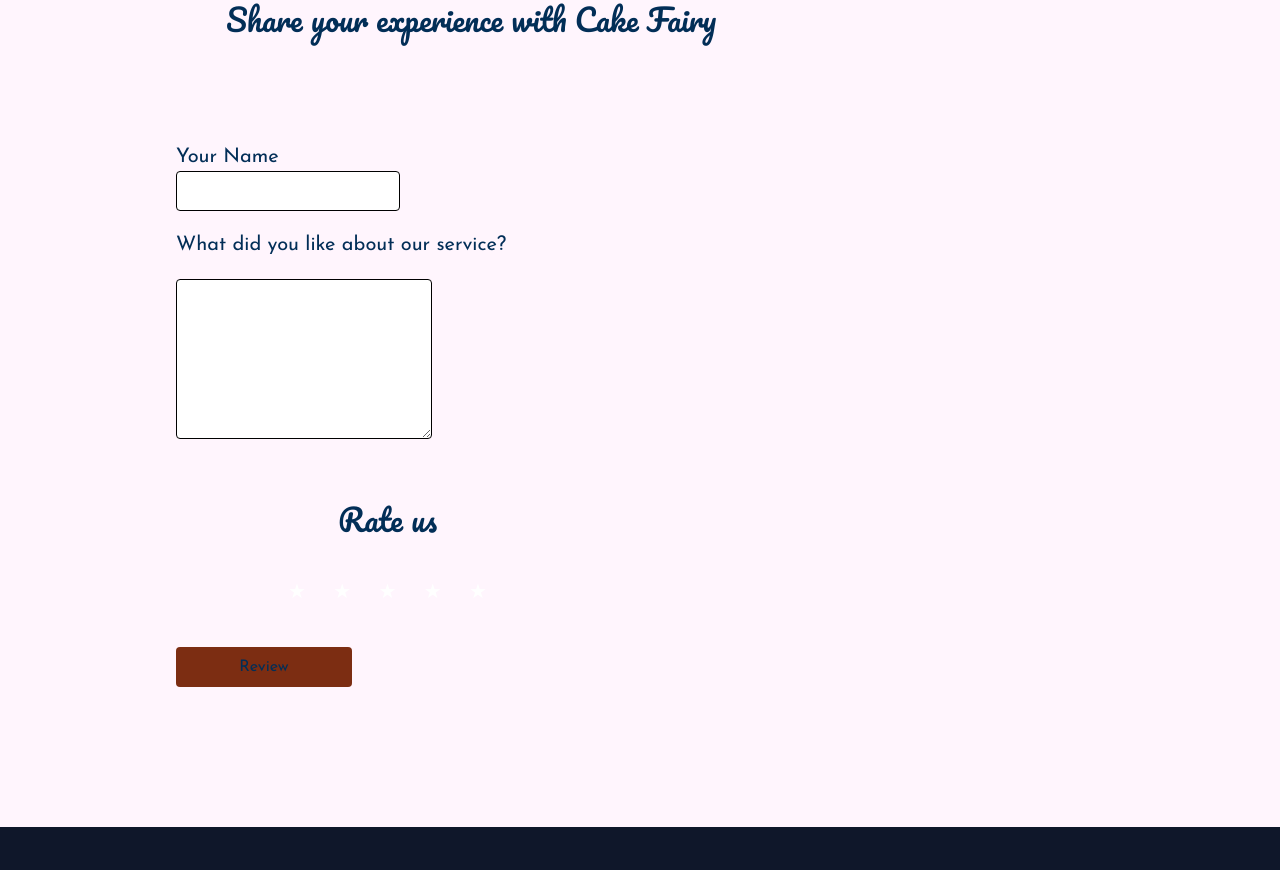
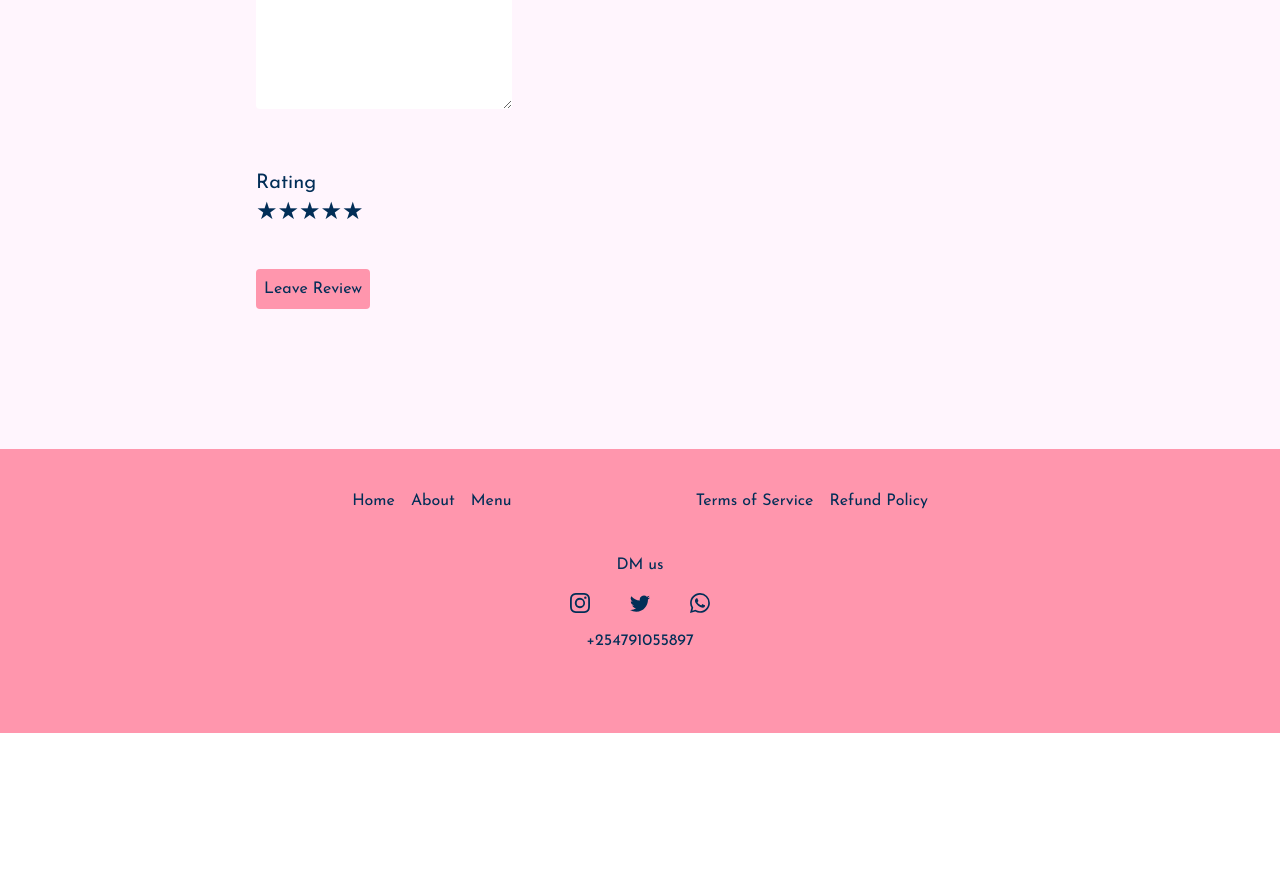
Before and after one commit to webala/cake-fairy, a Next.js app: page / in a window 1280 px wide. Shown: the part 1920-2790 px from the top of the page. After the commit the page ends 2653 px from the top, so only its background shows below. Built offline with nearby package versions, Linux system fonts and the light colour scheme; no server answers; the database is empty.

Commit message:
REFACTOR: order form

```diff
--- a/components/Footer.js
+++ b/components/Footer.js
@@ -1,30 +1,46 @@
 import Link from "next/link";
-import { BsInstagram, BsWhatsapp, BsTelephone, BsEnvelope } from "react-icons/bs";
+import { BsInstagram, BsWhatsapp, BsTelephone, BsEnvelope, BsTwitter } from "react-icons/bs";
 function Footer() {
   return (
-    <div className="px-4 md:px-20 xl:px-44 flex footer w-full  bg-slate-900 py-10" id="footer">
-      <div className="flex flex-col justify-center items-start">
-        <div className="group flex justify-center items-center mb-4 cursor-pointer">
-          <BsInstagram className="group-hover:animate-bounce h-8 text-xl mr-4" />
-          <a className="invisible group-hover:visible hover:text-white" href="#">@cakefairy</a>
+    <div
+      className="px-4 md:px-20 justify-evenly xl:px-44 flex flex-col items-center footer w-full  bg-backgroundSecondary py-10"
+      id="footer"
+    >
+      <div className="flex flex-col  sm:flex-row w-full justify-evenly">
+        <div className="flex flex-col md:flex-row ">
+          <p className="mx-2">
+            <Link href="/">Home</Link>
+          </p>
+          <p className="mx-2">
+            <Link href="/">About</Link>
+          </p>
+          <p className="mx-2">
+            <Link href="/">Menu</Link>
+          </p>
         </div>
-        <div className="group flex justify-center items-center mb-4 cursor-pointer">
-          <BsWhatsapp className="group-hover:animate-bounce h-8 text-xl mr-4" />
-          <p className="invisible group-hover:visible"> +25483290101</p>
-        </div>
-        <div className="group flex justify-center items-center mb-4 cursor-pointer">
-          <BsEnvelope className="group-hover:animate-bounce h-8 text-xl mr-4" />
-          <p className="invisible group-hover:visible"> cakefairy@gmail.com</p>
-        </div>
-        <div className="group flex justify-center items-center mb-4 cursor-pointer">
-          <BsTelephone className="group-hover:animate-bounce h-8 text-xl mr-4" />
-          <p className="invisible group-hover:visible"> +25483290101</p>
+        <div className="flex flex-col md:flex-row">
+          <p className="mx-2">
+            <Link href="/">Terms of Service</Link>
+          </p>
+          <p className="mx-2">
+            <Link href="/">Refund Policy</Link>
+          </p>
         </div>
       </div>
-      <div className="site-map flex flex-col relative">
-        <Link href='/order'>Menu</Link>
-        <Link href="/terms">Terms and conditions</Link>
-        <Link href='/'>Cart</Link>
+      <div className="flex flex-col items-center my-10">
+        <p>DM us</p>
+        <div className="flex justify-between my-4">
+          <a className="mx-5 hover:animate-bounce text-xl">
+            <BsInstagram />
+          </a>
+          <a className="mx-5 hover:animate-bounce text-xl">
+            <BsTwitter />
+          </a>
+          <a className="mx-5 hover:animate-bounce text-xl">
+            <BsWhatsapp />
+          </a>
+        </div>
+        <p>+254791055897</p>
       </div>
     </div>
   );
--- a/components/Header.js
+++ b/components/Header.js
@@ -7,7 +7,7 @@ import landingImage from "../public/breads.jpg";
 
 function Header() {
   return (
-    <header className="flex justify-between w-full items-center py-10 px-4 md:px-20 xl:px-64 font-bold bg-backgroundSecondary">
+    <header className="flex justify-between w-full items-center py-10 md:py-20 px-4 md:px-20 xl:px-64 font-bold bg-backgroundSecondary">
       <div className="flex items-center justify-between z-10">
         {/* <Image className="rounded-full" src={logo} width={50} height={50} layout="intrinsic"/> */}
         <h1 className="text-2xl heading ml-2">Cake Fairy</h1>
--- a/components/Menu.js
+++ b/components/Menu.js
@@ -6,7 +6,8 @@ import { useState } from "react";
 function Menu({ categories, pathname, setFlavoursSelected, flavorsSelected }) {
   const [isLoading, setIsLoading] = useState(false);
   return (
-    <div className="menu px-4 md:px-20 xl:px-64" id="menu">
+    <div className="menu px-4 md:px-20 xl:px-64 pb-32 border-b border-backgroundSecondary" id="menu">
+      <h1 className="text-2xl font-bold underline heading">Menu</h1>
       <div className="">
         {categories.map((item, index) => {
           return (
--- a/components/Services.js
+++ b/components/Services.js
@@ -6,7 +6,7 @@ import graduation from "../public/graduation.jpg";
 
 function Services() {
   return (
-    <div className="mt-16 md:mt-32 services px-4 md:px-20 xl:px-44 flex flex-col items-center" id="services">
+    <div className="my-16 md:my-32 pb-32 border-b border-backgroundSecondary services px-4 md:px-20 xl:px-44 flex flex-col items-center" id="services">
       <h1 className="sm:p-7 md:w-5/6 text">
               "Whether you love the simplicity of a banana or the taste of icing
               we’ve got sweet treats for every craving!"
--- a/components/StarRating.js
+++ b/components/StarRating.js
@@ -4,7 +4,7 @@ function StarRating({ rating, setRating }) {
   const[hover, setHover] = useState(0);
   return (
     <div className="star-rating my-10">
-      <p className="heading text-sm">Rate us</p>
+      <p className="text-xl">Rating</p>
       <div className="flex justify-between">
         {[...Array(5)].map((star, index) => {
           index += 1;
@@ -17,7 +17,7 @@ function StarRating({ rating, setRating }) {
               onMouseEnter={() => setHover(index)}
               onMouseLeave={() => setHover(rating)}
             >
-              <span className="star text-xl">&#9733;</span>
+              <span className="star text-2xl">&#9733;</span>
             </button>
           );
         })}
--- a/components/Testify.js
+++ b/components/Testify.js
@@ -34,7 +34,7 @@ function Testify() {
     <div className="py-10 w-full">
       <form onSubmit={submitComment}>
         <div className="flex flex-col items-start">
-          <label className="text-xl mx-5 mt-5 heading">
+          <label className="underline text-2xl mt-5 heading">
             Share your experience with Cake Fairy
           </label>
           <div className="flex flex-col sm:w-full items-start pt-10">
@@ -54,14 +54,14 @@ function Testify() {
               required
               value={comment}
             />
-            <div className="relative left-28">
+            <div className="">
               <StarRating rating={rating} setRating={setRating} />
             </div>
             <button
-              className="rounded bg-orange-900 w-1/2  md:w-44 p-2 hover:scale-110 transition duration-300"
+              className="rounded  bg-backgroundSecondary p-2 hover:scale-110 transition duration-300"
               type="submit"
             >
-              Review
+              Leave Review
             </button>
           </div>
         </div>
--- a/components/Testimonials.js
+++ b/components/Testimonials.js
@@ -3,9 +3,9 @@ import TestimonyItem from "./TestimonyItem"
 
 function Testimonials({clientStories}) {
   return (
-    <div className="testimonials px-4 md:px-20 xl:px-44 flex flex-col items-center">
+    <div className="testimonials px-4 md:px-20 xl:px-64 flex flex-col items-center">
       <div className="w-full">
-        <h1 className="text-xl heading py-7">Client stories</h1>
+        <h1 className="text-2xl font-bold underline heading py-7">Our clients love our cakes</h1>
         <div className="flex flex-wrap justify-start items-center">
             {clientStories.map((story, index) => {
               return <TestimonyItem name={story.name} testimony={story.comment} rating={story.rating} key={index}/>
--- a/components/TestimonyItem.js
+++ b/components/TestimonyItem.js
@@ -2,7 +2,7 @@ import {MdOutlineStarRate} from 'react-icons/md'
 
 function TestimonyItem({name, testimony, rating}) {
   return (
-    <div className="bg-orange-900 m-2 rounded-md p-2 flex flex-col justify-between h-fit w-44">
+    <div className="bg-backgroundSecondary m-2 rounded-md p-2 flex flex-col justify-between h-fit w-44">
         <div className='flex flex-col sm:flex-row justify-between mb-5'>
           <h2>{name}</h2>
           <div className='flex'>
--- a/pages/index.js
+++ b/pages/index.js
@@ -44,7 +44,7 @@ export default function Home(props) {
       <Header />
       <Services />
       <Menu categories={categories} />
-      <About />
+      {/* <About /> */}
       <Testimonials clientStories={clientStories} setClientStories={setClientStories}/>
       <Footer />
     </div>
--- a/styles/globals.css
+++ b/styles/globals.css
@@ -8,17 +8,9 @@ body {
   font-family: 'Josefin Sans', sans-serif;
 }
 
-form input, textarea {
-  border: 1px solid black;
-  border-radius: 5px;
-  height: 40px;
-  color: var(--text-primary);
-  /* width: 200px; */
-}
 
-textarea {
-  height: 100px;
-}
+
+
 
 
 
@@ -38,7 +30,6 @@ textarea {
 }
 
 .heading {
-  font-size: 1.5em;
   font-family: 'Pacifico', cursive;
 }
 
@@ -61,24 +52,14 @@ textarea {
   transition: 0.5s ease;
 }
 
-.order-details-form {
-  margin: 100px 0;
-}
 
-.order-details-form .order-details {
-  margin-top: 100px;
-  border-radius: 16px;
-}
+
+
 
 .order .cart {
   border-radius: 16px;;
 }
 
-.order-details,
-.client-details,
-.order-item {
-  margin: 16px 0;
-}
 
 .dashboard .order {
   /* background: var(--background-secondary); */
@@ -98,12 +79,12 @@ textarea {
 }
 
 .star-rating .on {
-  color: var(--text-primary);
+  color: #FF96AD;
   transition: 0.3s ease;
 }
 
 .star-rating .off {
-  color: white;
+  color: var(--text-primary);
   transition: 0.3s ease;
 }
 
@@ -114,14 +95,6 @@ textarea {
 
 @media screen and (min-width: 640px) {
 
-  .heading {
-    font-size: 1.9em;
-    margin: 50px;
-  }
-
-  .cart .heading {
-    margin: 0;
-  }
   .about {
     margin: 200px 0 100px 0;
   }
```
Also changed, not shown: components/OrderForm.js (+124 -105 lines), pages/order.js (+21 -23 lines).
